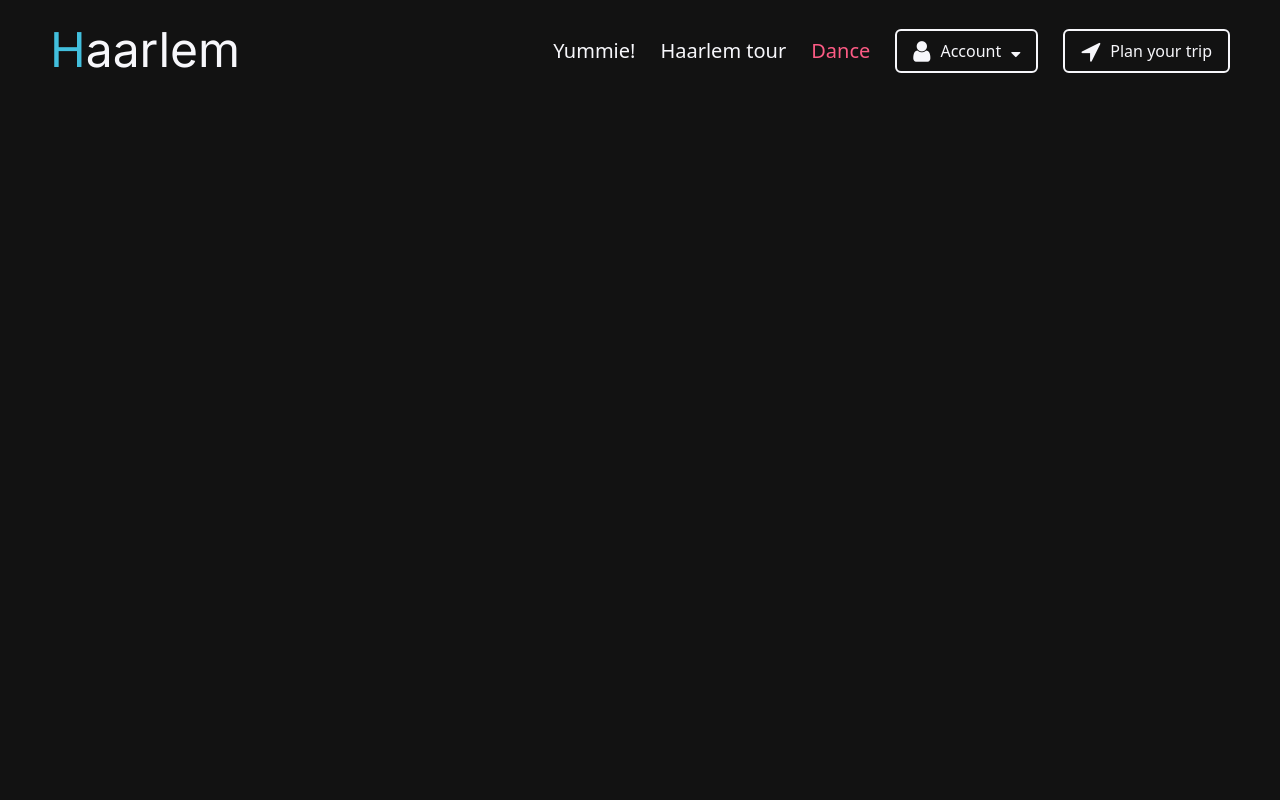
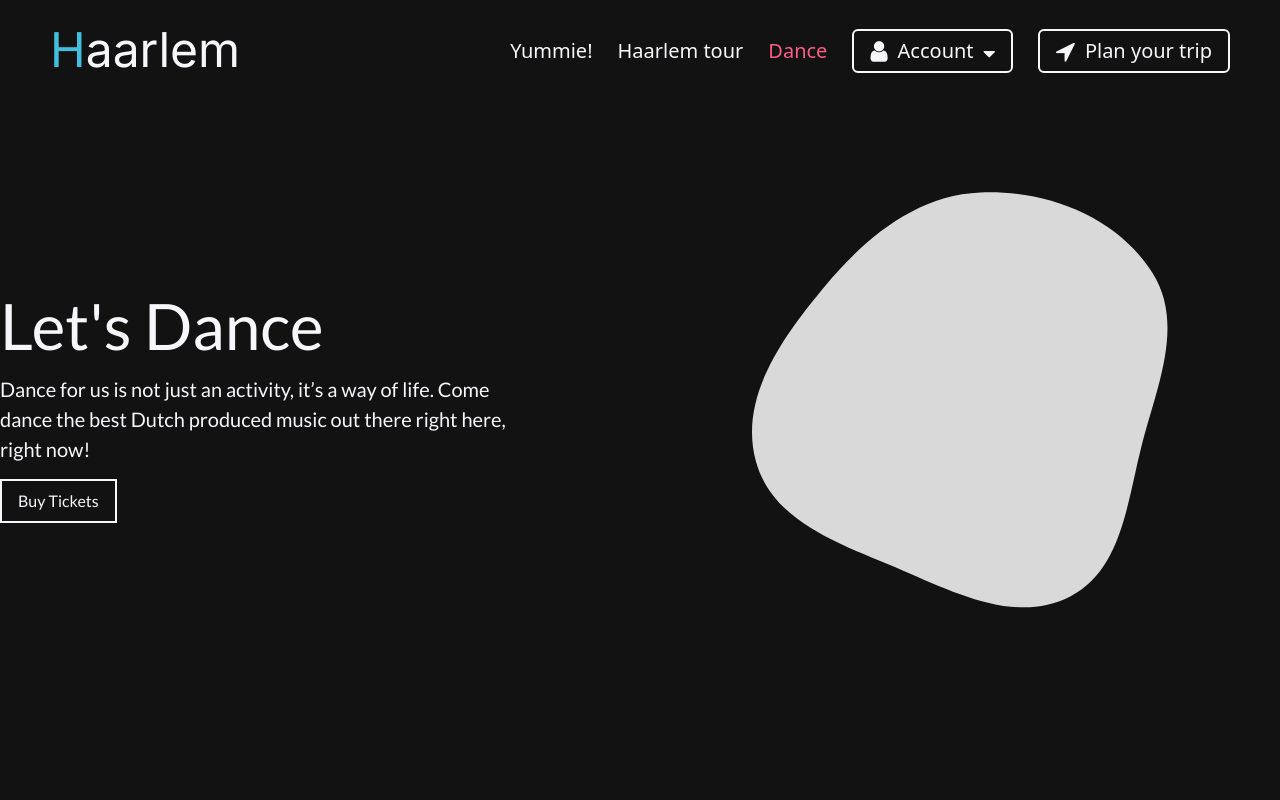
Before and after one commit to YvanRoes/HaarlemFestival, a PHP site: page / in a window 1280 px wide. Run offline with PHP 8.4, Linux system fonts and the light colour scheme; some libraries are stand-ins or nearby versions.

Commit message:
started on dance homepage + added resizing on header

```diff
--- a/app/views/dance/index.php
+++ b/app/views/dance/index.php
@@ -2,10 +2,10 @@
   @import url('https://fonts.googleapis.com/css2?family=Lato&display=swap');
 
   * {
-        padding: 0px;
-        margin: 0px;
-        /* outline: 1px solid red; */
-    }
+    padding: 0px;
+    margin: 0px;
+    /* outline: 1px solid red; */
+  }
 </style>
 
 <title>Home</title>
@@ -16,7 +16,22 @@
   include __DIR__ . '/../header.php';
   generateHeader('dance', 'light');
   ?>
-  <div class="pb-[2.5rem] lg:w-[1280px] md:w-[100vw] sm:w-[100vw]" id="content-container">
+  <div class="pb-[2.5rem] mt-[100px] lg:w-[1280px] md:w-[100vw] sm:w-[100vw]" id="content-container">
+    <div class="grid grid-cols-2 grid-rows-1 h-[600px]">
+      <div class="flex flex-col justify-center text-[#F7F7FB] font-['Lato']">
+        <h1 id="HeroHeader" class="text-[64px]">Let's Dance</h1>
+        <p class="w-[80%] text-[20px]">
+          Dance for us is not just an activity, it’s a way of life.
+          Come dance the best Dutch produced music out there right here, right now!
+        </p>
+        <button class='w-max h-[40px] mt-[15px] text-[#F7F7FB] flex items-center gap-[10px] border-2 border-[#F7F7FB] px-4 py-5 transition ease-in-out cursor-pointer'>Buy Tickets</button>
+      </div>
+      <div class="flex items-center justify-center">
+        <svg width="65%" height="75%" viewBox="0 0 647 646" fill="none" xmlns="http://www.w3.org/2000/svg">
+          <path fill-rule="evenodd" clip-rule="evenodd" d="M355.414 0.278878C458.936 -3.85714 567.595 38.017 622.938 125.602C673.702 205.94 628.923 303.925 605.474 396.02C583.193 483.529 575.008 586.91 494.88 628.549C413.137 671.026 319.936 624.735 235.29 588.385C143.401 548.924 32.699 515.078 6.14034 418.665C-21.1532 319.584 47.555 224.852 113.416 145.959C176.899 69.9144 256.434 4.23344 355.414 0.278878Z" fill="#D9D9D9" />
+        </svg>
+      </div>
+    </div>
 
   </div>
 </body>
--- a/app/views/header.php
+++ b/app/views/header.php
@@ -54,8 +54,8 @@ function loadHTML(){
       <a href='/'>
         <span class='text-[#42BFDD]'>H</span>aarlem</a>
       </div>
-      <div class='absolute flex items-center right-0 gap-[25px]' id='navigation'>
-        <div class='flex items-center text-[20px] float-right'>
+      <div class='absolute flex items-center right-0 gap-[25px] lg:text-[20px] md:text-[15px]' id='navigation'>
+        <div class='flex items-center float-right'>
           <ul class='flex flex-row gap-[25px] mt-[15px]'>
             <li class='transition ease-in-out hover:translate-y-[-5px] text-[" . $GLOBALS['colours']['yummie'] . "]'>
               <a href='/food'>Yummie!</a>
```
